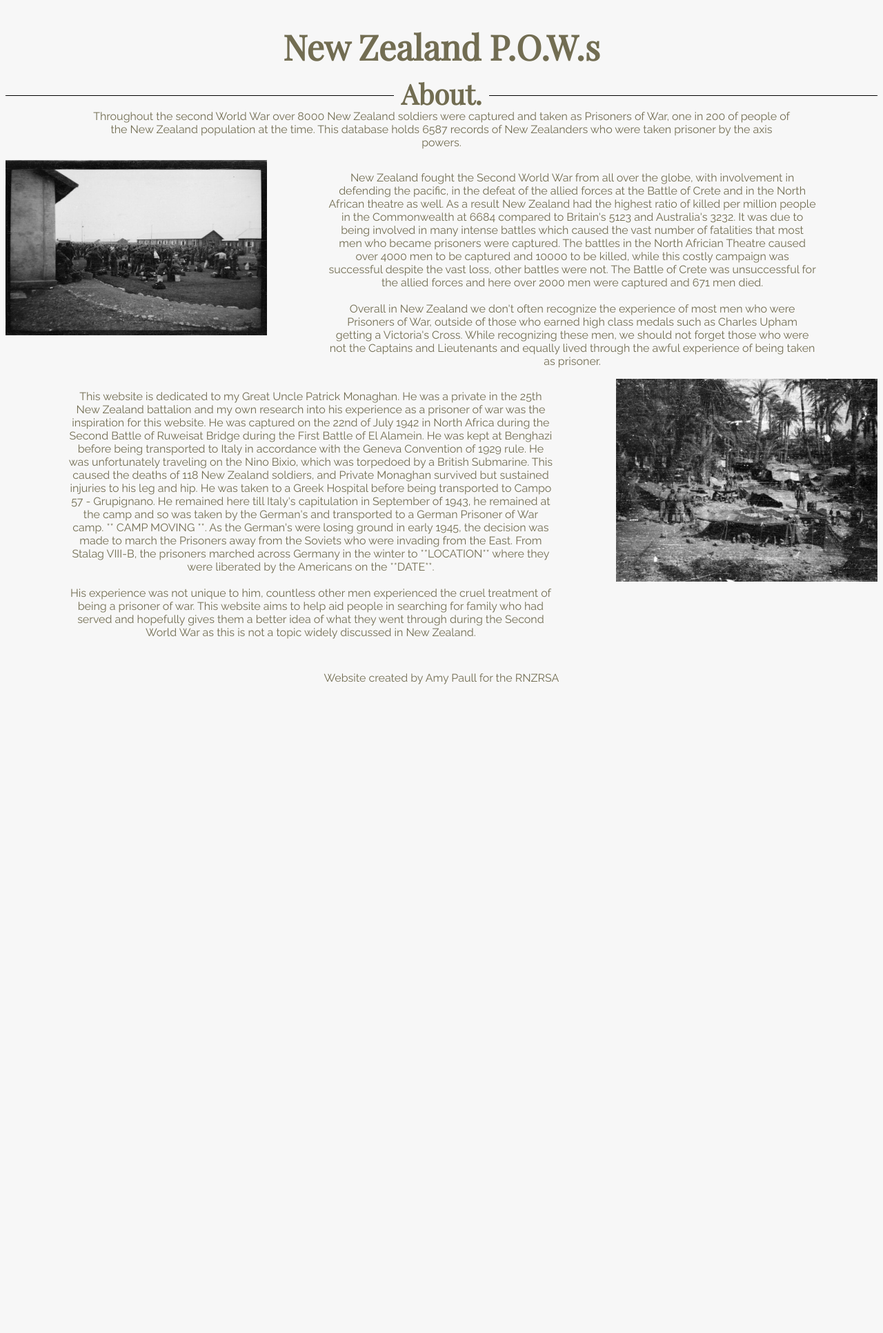
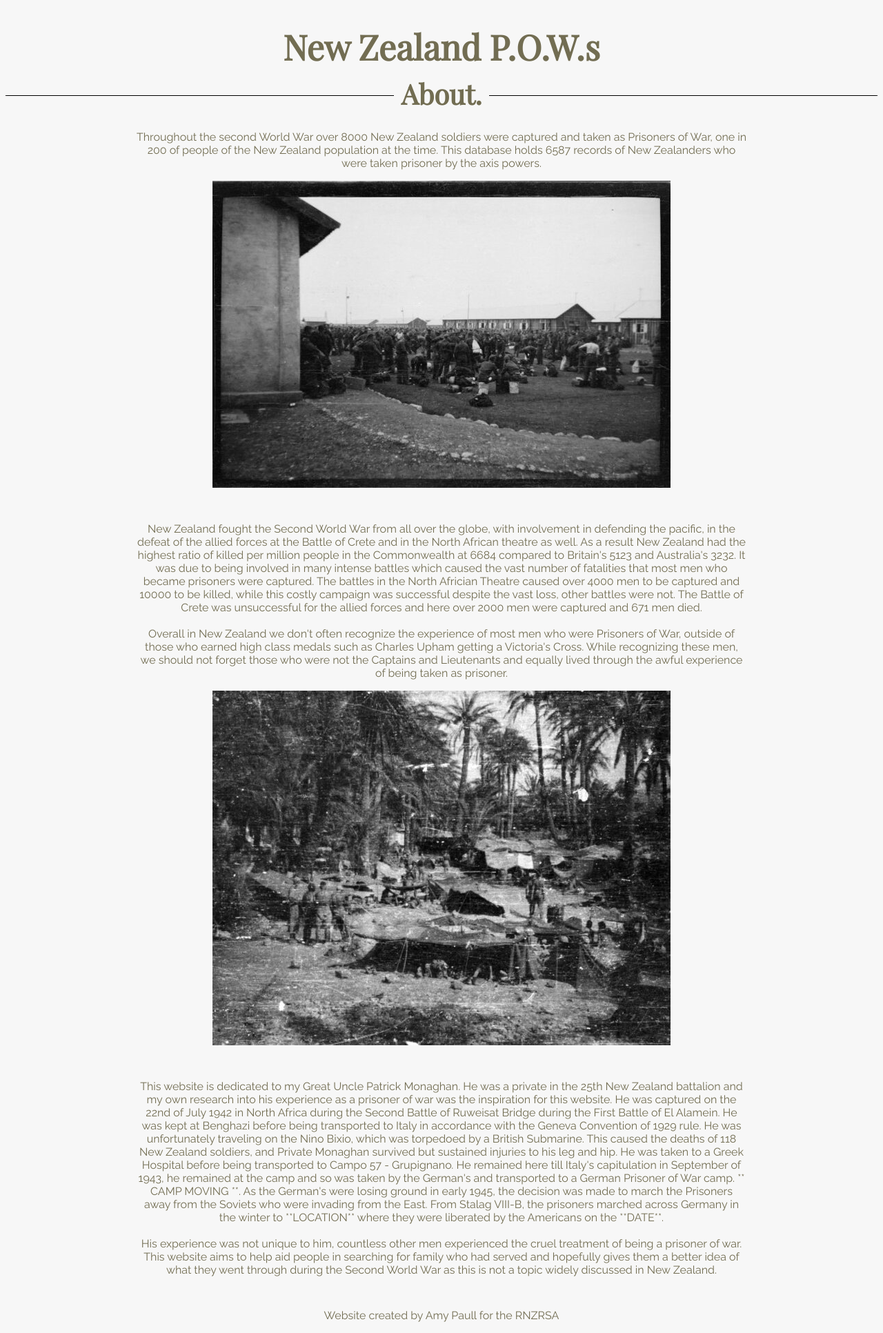
Before and after one commit to MJCaister/POW-1, a Flask app: page /about in a window 1280 px wide. Shown: the part 78-2010 px from the top of the page at 69% size. Before the commit the page ends 1070 px from the top, so only its background shows below. Run offline with Flask 2, Linux system fonts and the light colour scheme; data comes from the database, SQL or seed files in the repository.

Commit message:
restyling the about page

```diff
--- a/routes.py
+++ b/routes.py
@@ -86,10 +86,11 @@ def results(val):
 
 @app.route('/unit/<int:val>')
 def unitpows(val):
-    units = models.Unit.query.filter_by(id=val).all()
-    r1 = units[::3]
-    r2 = units[1::3]
-    r3 = units[2::3]
+    pris = models.PrisonerUnit.query.filter_by(uid=val).all()
+    pows = pris.prisoner.all()
+    r1 = pows[::3]
+    r2 = pows[1::3]
+    r3 = pows[2::3]
     return render_template("results.html", val="All Units", results1=r1, results2=r2, results3=r3)
 
 # inject search form (flask-wtf) into all pages
--- a/static/css/style.css
+++ b/static/css/style.css
@@ -67,18 +67,15 @@ footer {
   padding-left: 15%;
 }
 
-.aboutphoto {
-  width: 30%;
-  float: left;
+/** About Page Styling **/
+.aboutpage {
+  text-align: center;
 }
 
-.aboutphoto img {
-  width: 100%;
-}
-
-.abouttext {
+.aboutpage p {
+  padding-top: 30px;
   width: 70%;
-  float: left;
+  padding-left: 15%;
 }
 
 .alphabet {
--- a/templates/about.html
+++ b/templates/about.html
@@ -1,15 +1,12 @@
 {% extends 'layout.html' %}
 {% block content %}
 <h2><span>About.</span></h2>
-<div class="row">
+<div class="aboutpage">
   <p> Throughout the second World War over 8000 New Zealand soldiers were captured and taken as
     Prisoners of War, one in 200 of people of the New Zealand population at the time. This database holds
     {{number}} records of New Zealanders who were taken prisoner by the axis powers.
   </p>
-  <div class="aboutphoto">
   <img src="/static/images/Campo-57.jpg" alt="Prisoner of War at Benghazi">
-  </div>
-  <div class="abouttext">
   <p>
     New Zealand fought the Second World War from all over the globe, with involvement in defending the pacific,
     in the defeat of the allied forces at the Battle of Crete and in the North African theatre as well.
@@ -25,10 +22,7 @@
     recognizing these men, we should not forget those who were not the Captains and Lieutenants and equally
     lived through the awful experience of being taken as prisoner.
     </p>
-  </div>
-</div>
-<div class="row">
-  <div class="abouttext">
+    <img src="/static/images/Benghazi.jpg" alt="Prisoners of War packing up at Campo 57 for transport to Germany">
     <p>
     This website is dedicated to my Great Uncle Patrick Monaghan. He was a private in the 25th New Zealand
     battalion and my own research into his experience as a prisoner of war was the inspiration for this
@@ -50,10 +44,5 @@
     not a topic widely discussed in New Zealand.
     </p>
   </div>
-  <div class="aboutphoto">
-    <img src="/static/images/Benghazi.jpg" alt="Prisoners of War packing up at Campo 57 for transport to Germany">
-  </div>
-</div>
-
 
 {% endblock %}
```
Lines whose indentation alone changed are shown as unchanged.
